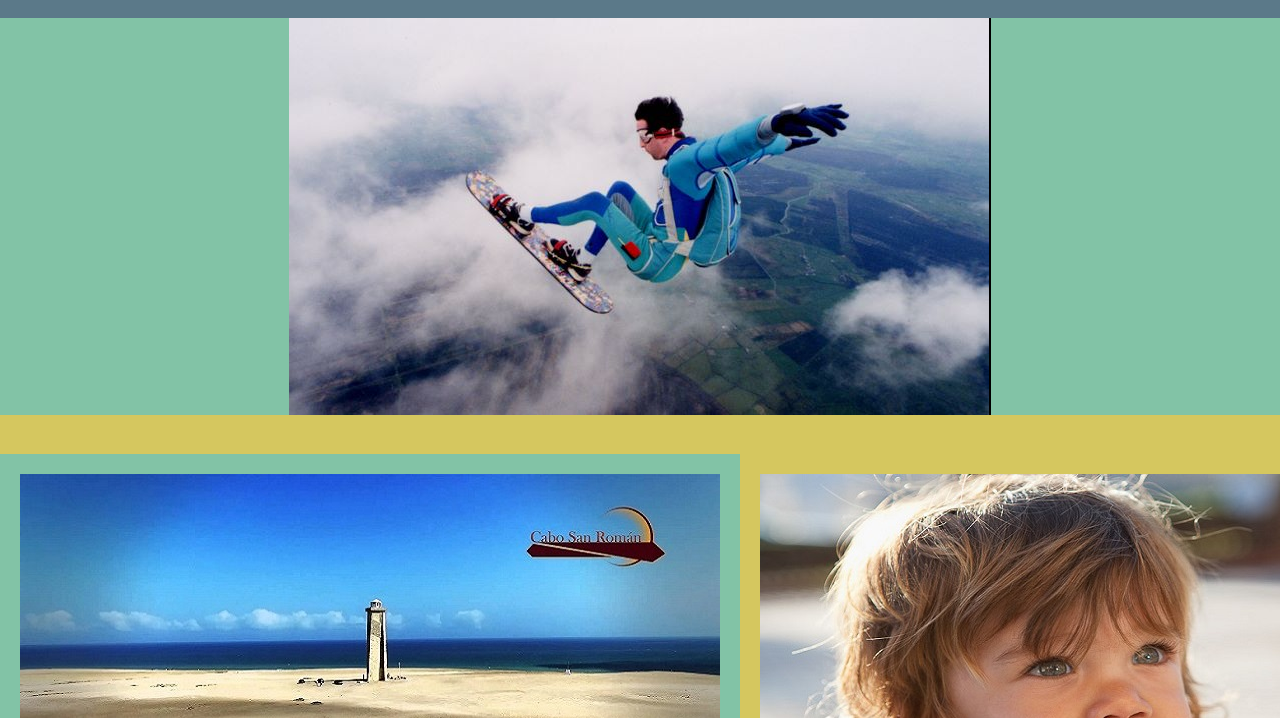
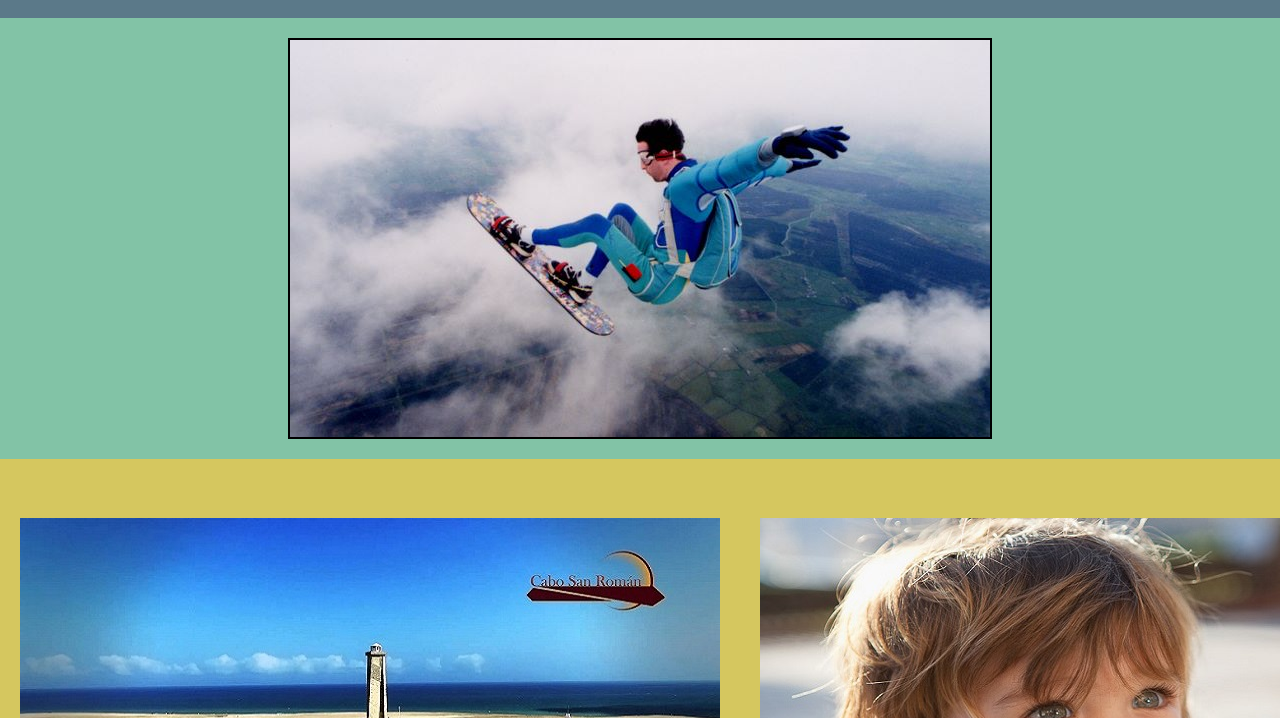
Before and after one commit to LuisMayor/Css_Luis_Mayor, a plain HTML site: page Index.html in a window 1280 px wide. Shown: the part 82-800 px from the top of the page. Drawn offline with Linux system fonts and the light colour scheme.

Commit message:
1era Animacion

```diff
--- a/CSS/estilos.css
+++ b/CSS/estilos.css
@@ -3,12 +3,7 @@ body{
   background-color: black;
 
 }
-.wrapper{
-  width: 90%;
-  max-width: 900px;
-  margin: auto;
-  overflow: hidden;
-}
+
 header{
   width: 100%;
   overflow: hidden;
@@ -41,16 +36,19 @@ header nav a{
   margin-right: 10px;
 
 }
-.Contenedor {
+#ImagenCentral {
   background-color: #82c3a6;
-  height: auto;
+  display: flex;
+  flex-flow: row rap;
+  padding: 20px;
+
+
 }
-.ImagenCentral img{
+#ImagenCentral img{
   margin: auto;
-  padding: 0;
-  display: block;
   width: 700px;
-  border-right: 2px solid black ;
+  border:  2px  solid black ;
+  order: 1;
 
 }
 #ImagenSecundaria{
@@ -66,10 +64,10 @@ flex-flow: row rap;
   order: 1;
   flex-grow: 2;
   max-height: 400px;
-  padding: 20px;
+  margin: 20px;
   border: 2px;
   float: right;
-  background: 2px #82c3a6;
+
 
 
 }
@@ -78,7 +76,7 @@ flex-flow: row rap;
   order: 2;
   flex-grow: 2;
   max-height: 400px;
-  padding: 20px;
+  margin: 20px;
   float: left;
 }
 
@@ -186,3 +184,27 @@ color: #fff;
 .Imagen4, .Imagen5, .Imagen6{
   margin: auto;
 }
+
+
+
+@keyframes ImagenSecundaria-rotate {
+  from {
+    transform: rotate(0deg);
+      }
+      to{
+        transform: rotate(10deg);
+      }
+      from {
+    		border: 1px solid #02010a;
+    	}
+    	to {
+    		border: 4px solid #82c3a6 ;
+    	}
+    }
+
+#ImagenSecundaria .ImagenIzquierda img:hover{
+  animation-name: ImagenSecundaria-rotate;
+  animation-duration: 2s;
+  border: 2px solid #02010a;
+	animation-duration: 2s;
+}
--- a/Index.html
+++ b/Index.html
@@ -20,11 +20,9 @@
     </nav>
   </div>
    </header>
-    <section class="Contenedor">
-      <div class="ImagenCentral wrapper">
+    <div id="ImagenCentral">
         <img src="Images/Surfing.jpg" alt="Surf">
-      </div>
-    </section>
+    </div>
     <div id="ImagenSecundaria">
       <div class="ImagenIzquierda">
         <img src="Images/cabo.jpg" alt="">
@@ -36,7 +34,7 @@
        </div>
     </div>
 
-  </body>
+
 
     <footer>
      <div id="PiedePagina">
@@ -68,5 +66,5 @@
 
     </footer>
   </div>
-
+</body>
 </html>
```
Also changed, not shown: Paisajes.html (+2 -4 lines), Retratos.html (+2 -2 lines).
